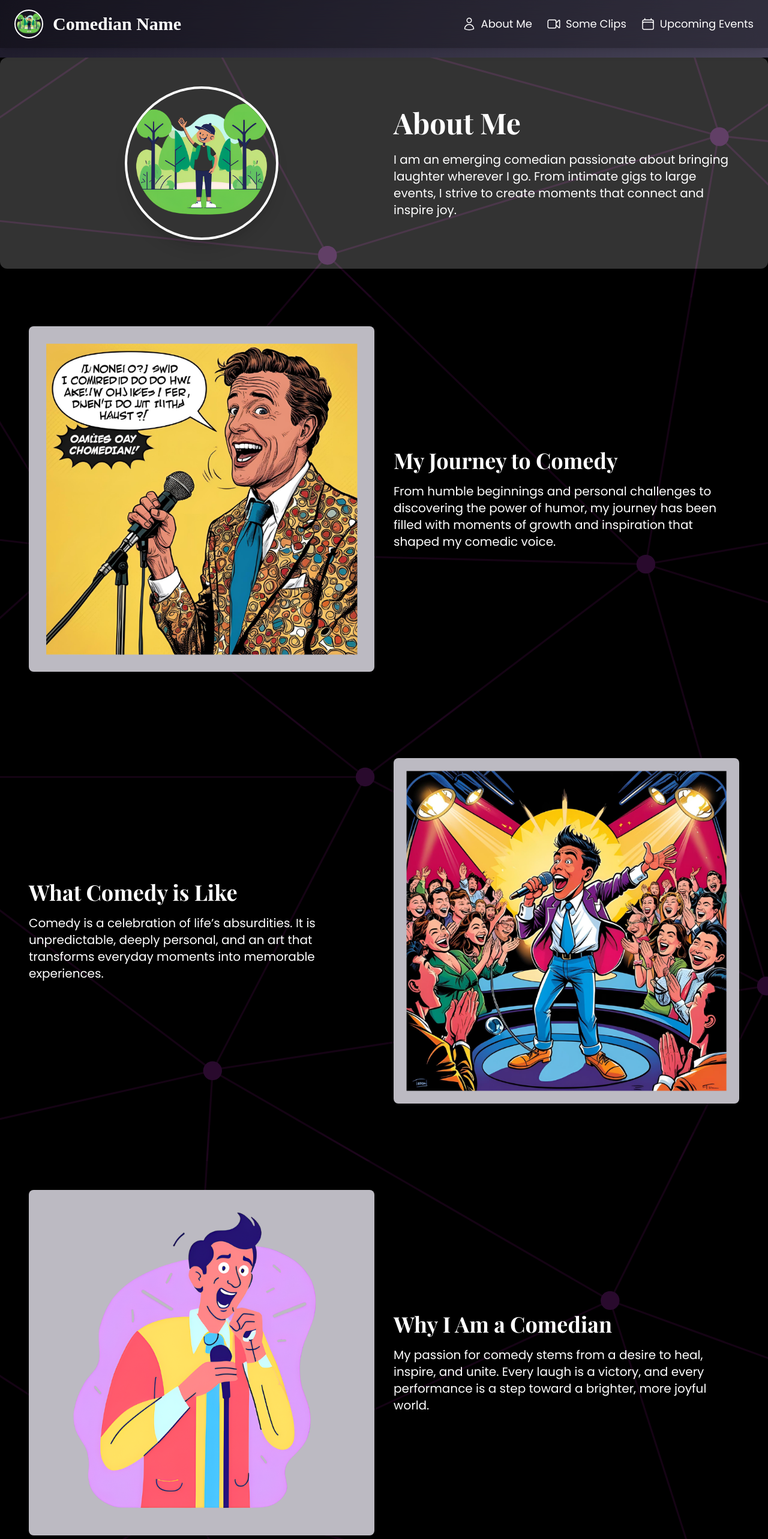
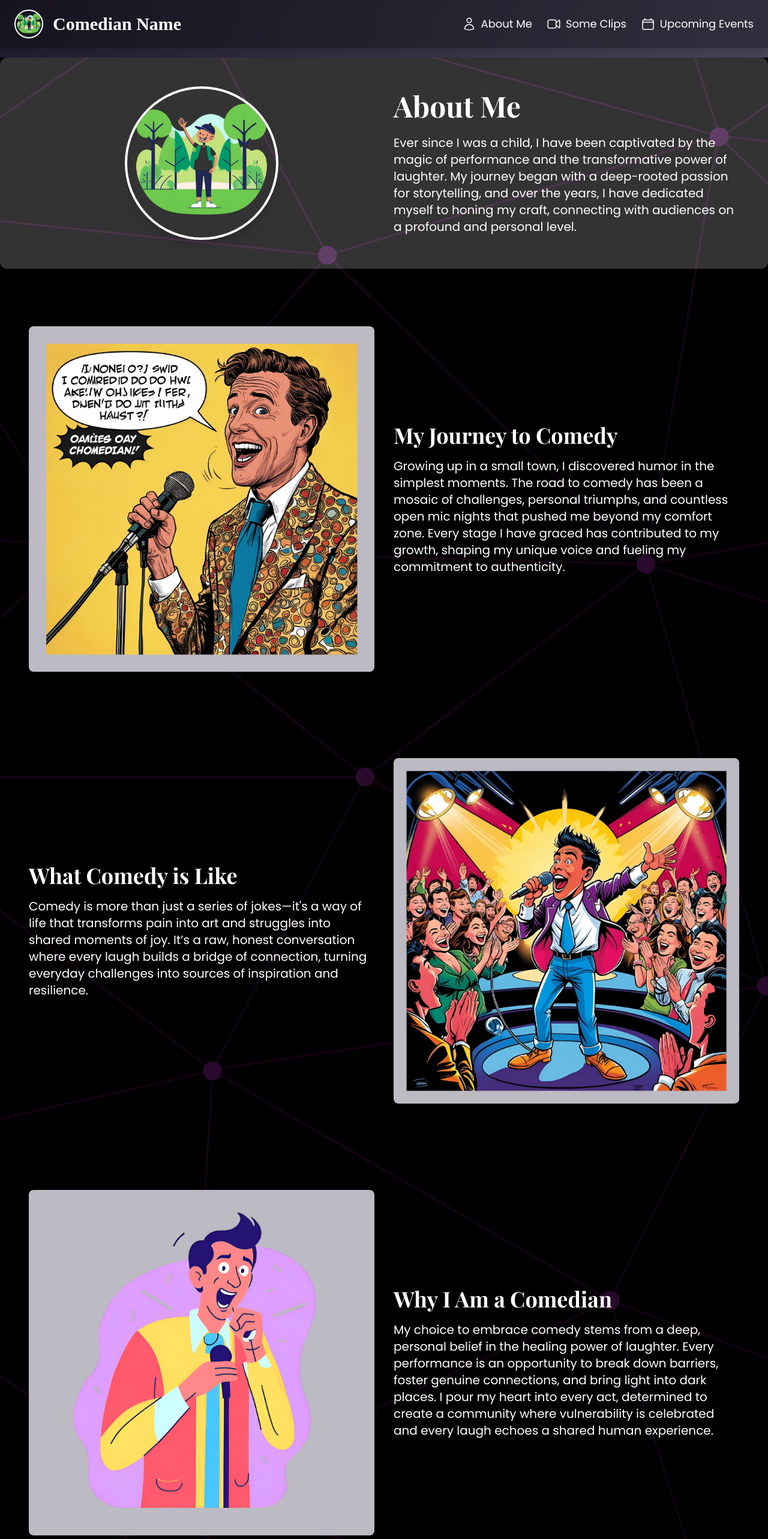
Before and after one commit to WuTangLan1/Sample-Comedy-Profile-1, a Next.js app: page / in a window 1280 px wide. Shown: the top 2566 px of the page at 60% size. Built offline with nearby package versions, Linux system fonts and the light colour scheme.

Commit message:
added more text to sections

```diff
--- a/src/components/AboutSection.tsx
+++ b/src/components/AboutSection.tsx
@@ -60,7 +60,7 @@ const AboutSection = forwardRef<HTMLElement>((_, ref) => {
         <div className="w-full md:w-1/2 p-4 text-center md:text-left">
           <h2 className="text-5xl font-bold font-[PlayfairDisplay] mb-4 text-white">About Me</h2>
           <p className="text-xl font-medium text-white">
-            I am an emerging comedian passionate about bringing laughter wherever I go. From intimate gigs to large events, I strive to create moments that connect and inspire joy.
+            Ever since I was a child, I have been captivated by the magic of performance and the transformative power of laughter. My journey began with a deep-rooted passion for storytelling, and over the years, I have dedicated myself to honing my craft, connecting with audiences on a profound and personal level.
           </p>
         </div>
       </motion.div>
@@ -71,7 +71,7 @@ const AboutSection = forwardRef<HTMLElement>((_, ref) => {
         <div className="w-full md:w-1/2 p-4 text-white">
           <h3 className="text-4xl font-bold font-[PlayfairDisplay] mb-4">My Journey to Comedy</h3>
           <p className="text-xl">
-            From humble beginnings and personal challenges to discovering the power of humor, my journey has been filled with moments of growth and inspiration that shaped my comedic voice.
+            Growing up in a small town, I discovered humor in the simplest moments. The road to comedy has been a mosaic of challenges, personal triumphs, and countless open mic nights that pushed me beyond my comfort zone. Every stage I have graced has contributed to my growth, shaping my unique voice and fueling my commitment to authenticity.
           </p>
         </div>
       </motion.div>
@@ -82,7 +82,7 @@ const AboutSection = forwardRef<HTMLElement>((_, ref) => {
         <div className="w-full md:w-1/2 p-4 text-white">
           <h3 className="text-4xl font-bold font-[PlayfairDisplay] mb-4">What Comedy is Like</h3>
           <p className="text-xl">
-            Comedy is a celebration of life’s absurdities. It is unpredictable, deeply personal, and an art that transforms everyday moments into memorable experiences.
+            Comedy is more than just a series of jokes—it's a way of life that transforms pain into art and struggles into shared moments of joy. It’s a raw, honest conversation where every laugh builds a bridge of connection, turning everyday challenges into sources of inspiration and resilience.
           </p>
         </div>
       </motion.div>
@@ -93,7 +93,7 @@ const AboutSection = forwardRef<HTMLElement>((_, ref) => {
         <div className="w-full md:w-1/2 p-4 text-white">
           <h3 className="text-4xl font-bold font-[PlayfairDisplay] mb-4">Why I Am a Comedian</h3>
           <p className="text-xl">
-            My passion for comedy stems from a desire to heal, inspire, and unite. Every laugh is a victory, and every performance is a step toward a brighter, more joyful world.
+            My choice to embrace comedy stems from a deep, personal belief in the healing power of laughter. Every performance is an opportunity to break down barriers, foster genuine connections, and bring light into dark places. I pour my heart into every act, determined to create a community where vulnerability is celebrated and every laugh echoes a shared human experience.
           </p>
         </div>
       </motion.div>
```
